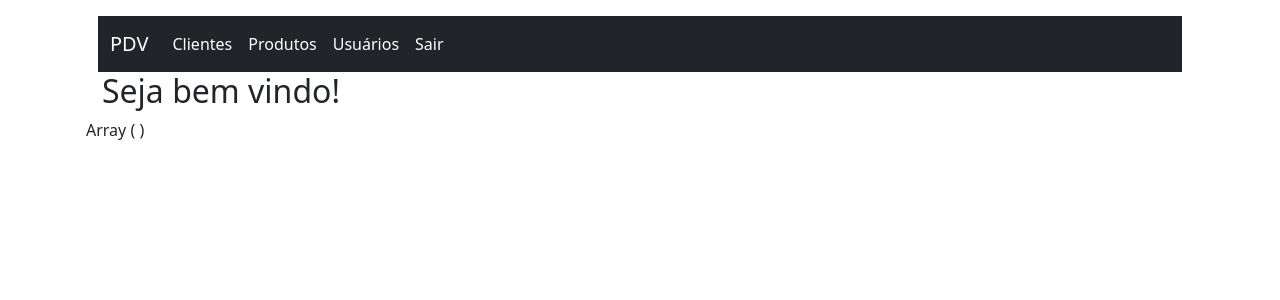
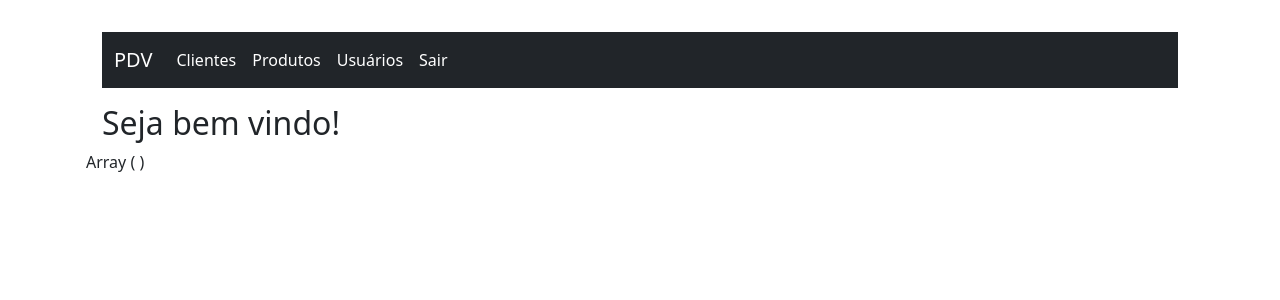
Before and after one commit to edchip73/pdv, a PHP site: page /inicio.php in a window 1280 px wide. Shown: the top 300 px of the page. Run offline with PHP 8.4, Linux system fonts and the light colour scheme.

Commit message:
Atualização

```diff
--- a/index.php
+++ b/index.php
@@ -10,7 +10,7 @@
 </head>
 <body>
 <div class="container">
-    <h1>PDV</h1>
+    <h2>PDV</h2>
 
     <main class="form-signin w-100 m-auto">
         <form action="login.php" method="post">
--- a/menu.php
+++ b/menu.php
@@ -1,4 +1,4 @@
-<div class="container-fluid">
+<div class="container">
     <nav class="navbar navbar-expand-md navbar-dark bg-dark">
         <div class="container-fluid">
             <a class="navbar-brand" href="#">PDV</a>
--- a/style.css
+++ b/style.css
@@ -1,7 +1,5 @@
 .container{
     padding: 1rem;
-
-
 }
 .form-floating{
     padding: 5px;
```
